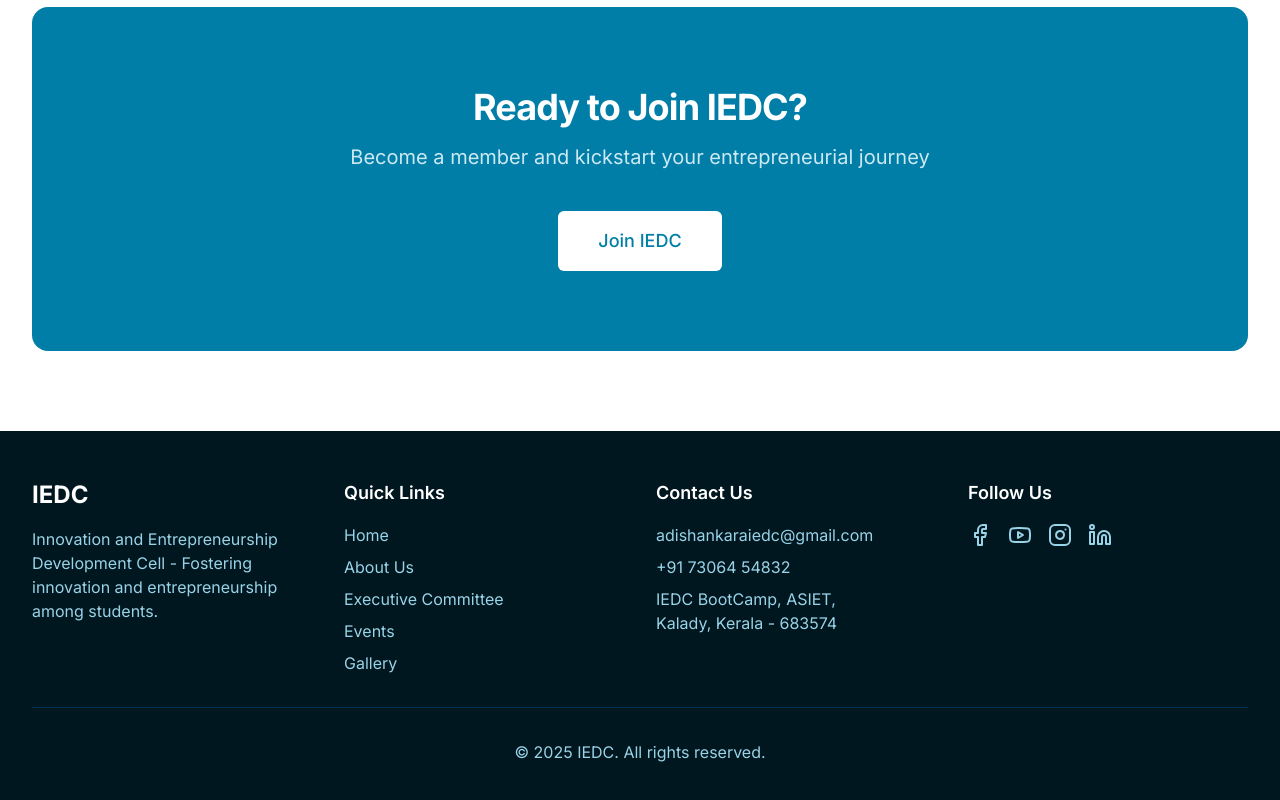
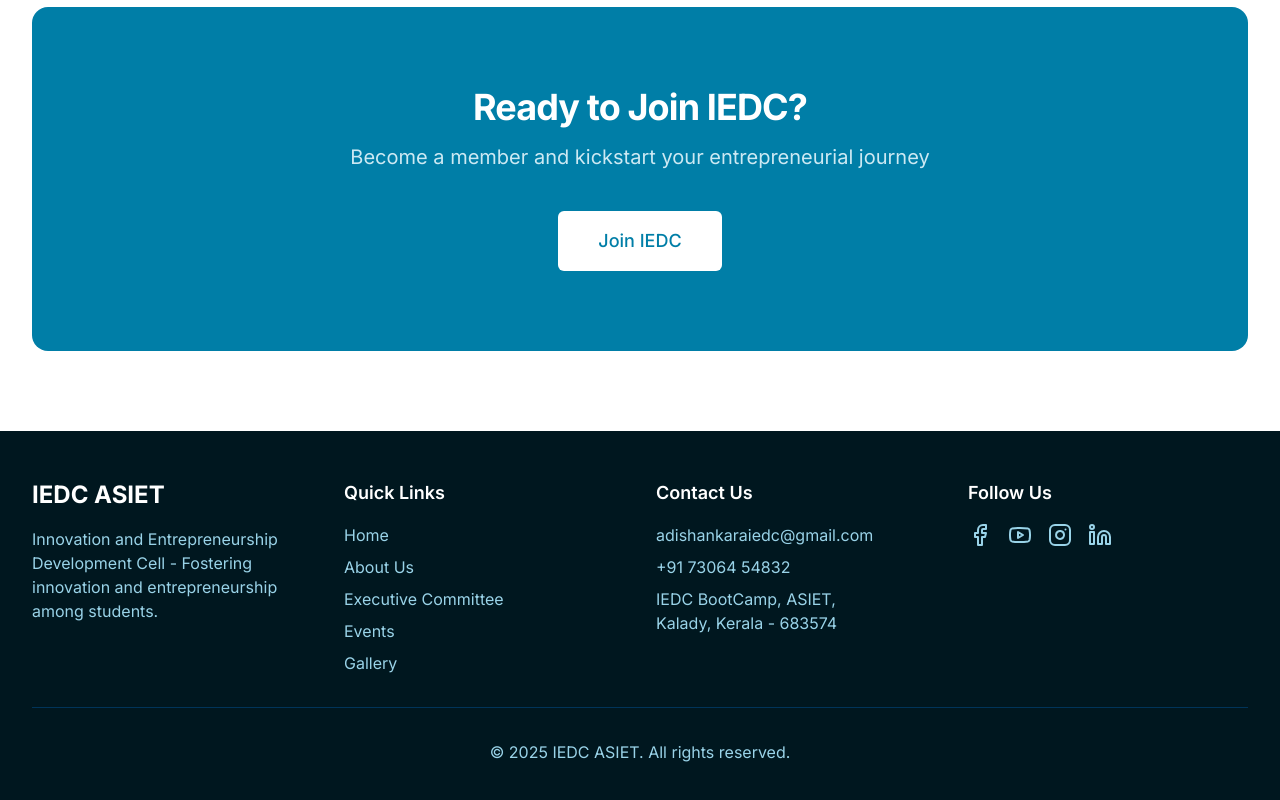
Before and after one commit to ashutoshvm-off/iedc-website, a Next.js app: page / in a window 1280 px wide. Shown: the part 2573-3373 px from the top of the page. Built offline with nearby package versions, Linux system fonts and the light colour scheme.

Commit message:
Rights reserved to IEDC ASIET

```diff
--- a/components/footer.tsx
+++ b/components/footer.tsx
@@ -7,7 +7,7 @@ export default function Footer() {
       <div className="container mx-auto px-4 py-12 sm:px-6 lg:px-8">
         <div className="grid grid-cols-1 gap-8 md:grid-cols-4">
           <div>
-            <h2 className="text-2xl font-bold">IEDC</h2>
+            <h2 className="text-2xl font-bold">IEDC ASIET</h2>
             <p className="mt-4 text-blue-200">{footerData.description}</p>
           </div>
           <div>
@@ -62,7 +62,7 @@ export default function Footer() {
           </div>
         </div>
         <div className="mt-8 border-t border-blue-700 pt-8 text-center">
-          <p className="text-blue-200">&copy; {footerData.copyright.year} IEDC. All rights reserved.</p>
+          <p className="text-blue-200">&copy; {footerData.copyright.year} IEDC ASIET. All rights reserved.</p>
         </div>
       </div>
     </footer>
```
